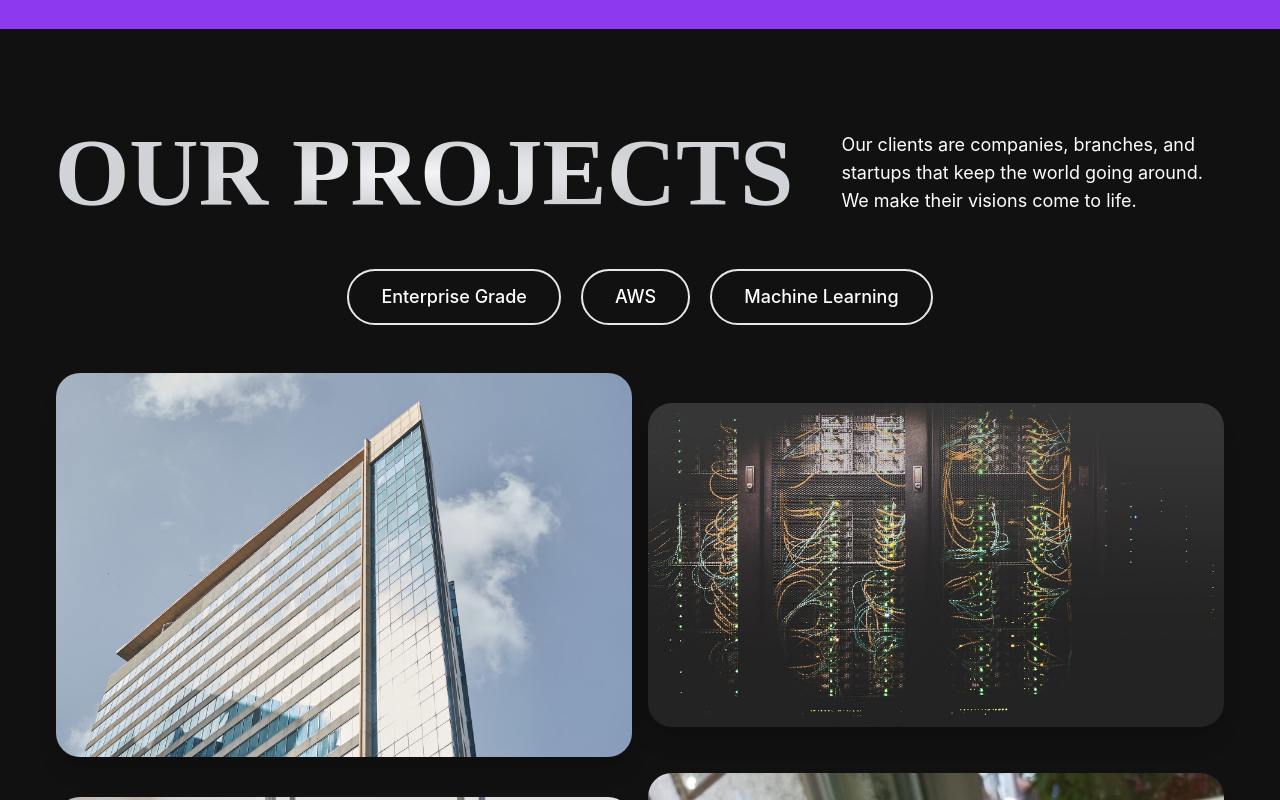
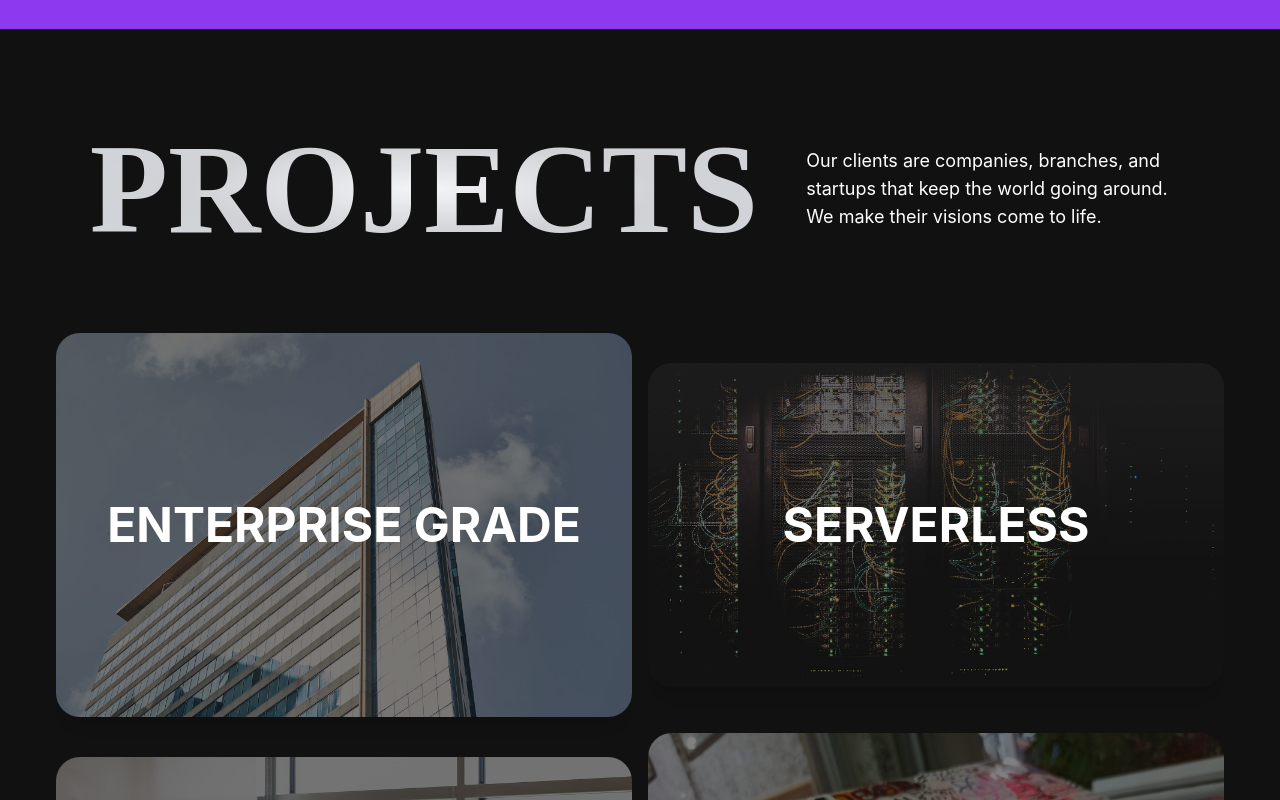
Before and after one commit to kultheco/kulthemedia-web, a React (Create React App) app: page / in a window 1280 px wide. Shown: the part 2960-3760 px from the top of the page. Built offline with nearby package versions, Linux system fonts and the light colour scheme.

Commit message:
some fine tuning

```diff
--- a/src/components/HomeComp/Projects.jsx
+++ b/src/components/HomeComp/Projects.jsx
@@ -8,34 +8,38 @@ const Projects = () => {
   const projs = [
     {
       link: "/",
-      soruce: enterprise,
+      source: enterprise,
+      text: "Enterprise Grade",
     },
     {
       link: "/",
-      soruce: serverless,
+      source: serverless,
+      text: "Serverless",
     },
     {
       link: "/",
-      soruce: developers,
+      source: developers,
+      text: "Developers",
     },
     {
       link: "/",
-      soruce: aws,
+      source: aws,
+      text: "AWS",
     },
   ];
   return (
     <section className="bg-[#111] text-white">
       <div className="flex flex-col justify-center items-center py-24">
         <div className="flex flex-col md:flex-row justify-center items-center max-w-7xl space-y-4 md:space-y-0 md:space-x-12">
-          <h1 className="headings text-4xl md:text-6xl lg:text-8xl font-bold uppercase">
-            Our Projects
+          <h1 className="headings text-4xl md:text-6xl lg:text-9xl font-bold uppercase">
+            Projects
           </h1>
           <p className="max-w-sm text-lg text-center lg:text-left">
             Our clients are companies, branches, and startups that keep the
             world going around. We make their visions come to life.
           </p>
         </div>
-        <div className="hidden md:flex space-x-5 py-12">
+        <div className="hidden space-x-5 py-12">
           <a
             href="/"
             className="focus:ring-4 focus:outline-none font-medium rounded-full text-base lg:text-lg px-5 py-2 lg:px-8 lg:py-3 text-center mr-3 md:mr-0 bg-transparent hover:bg-gray-100 hover:text-black border-2 transition duration-300"
@@ -55,19 +59,23 @@ const Projects = () => {
             Machine Learning
           </a>
         </div>
-        <div className="mx-4 md:mx-6 lg:mx-12">
+        <div className="mx-4 md:mx-6 lg:mx-12 py-6 md:py-12 lg:py-20">
           <div class="grid grid-cols-1 lg:grid-cols-2 items-center gap-4 py-12 md:py-0">
             {projs.map((proj, index) => (
-              <div className="">
-                <a href={proj.link}>
+              <a href={proj.link}>
+                <div className="relative flex justify-center items-center transition-transform transform hover:scale-95 ">
                   <img
-                    class="h-auto w-full md:max-w-xl rounded-3xl shadow-xl transition-transform transform hover:scale-95 hover:brightness-75"
-                    src={proj.soruce}
+                    className="h-auto w-full md:max-w-xl rounded-3xl shadow-xl brightness-50"
+                    src={proj.source}
                     key={index}
                     alt=""
                   />
-                </a>
-              </div>
+
+                  <div className="absolute text-center text-2xl md:text-5xl font-bold uppercase">
+                    {proj.text}
+                  </div>
+                </div>
+              </a>
             ))}
           </div>
         </div>
```
